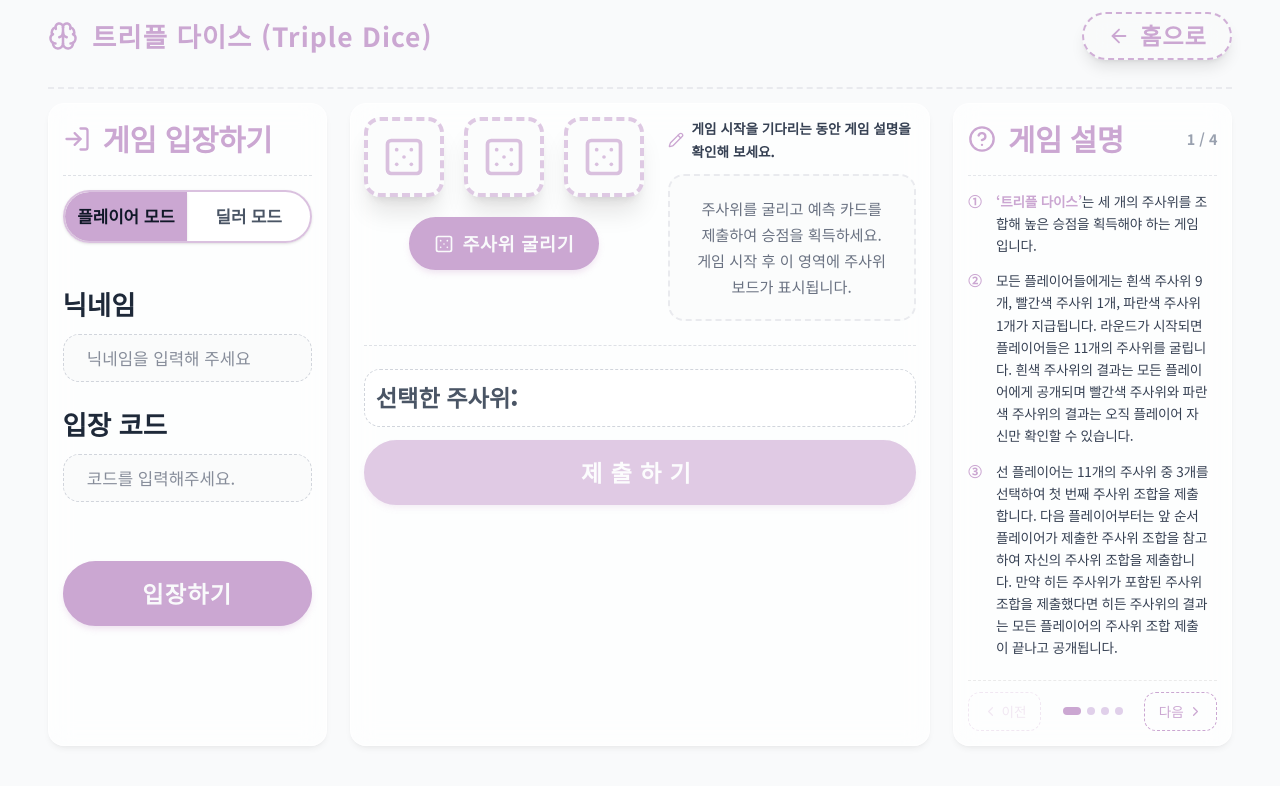
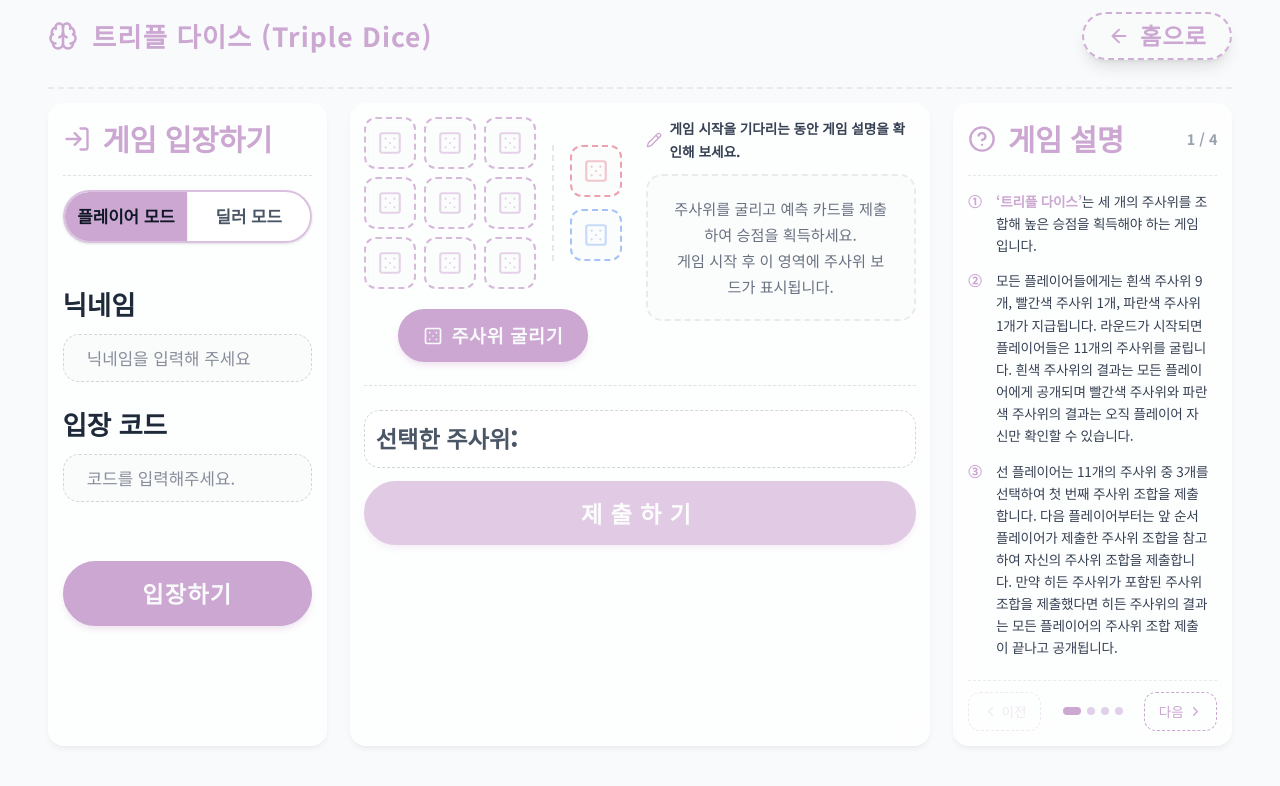
Before and after one commit to rlawlsdnjs78-infinity/infinitymath, a Next.js app: page /triple-dice in a window 1280 px wide. Shown: the top 786 px of the page. Built offline with nearby package versions, Linux system fonts and the light colour scheme; a web font is replaced by a local one.

Commit message:
style: 트리플 다이스 대기화면 주사위 보드 높이 고정

```diff
--- a/src/app/triple-dice/page.tsx
+++ b/src/app/triple-dice/page.tsx
@@ -75,6 +75,21 @@ function DiceFace({ value, color, size = 52, rolling = false }: { value: number;
           )}
         </div>
       ))}
+    </div>
+  );
+}
+
+// 굴리기 전 빈 주사위 칸 (DiceFace와 동일한 크기로 레이아웃 고정)
+const SLOT_COLORS: Record<DiceColor, string> = { white: "#CBA7D2", red: "#e8899a", blue: "#8fb4f5" };
+
+function DiceSlot({ color = "white", size = 52 }: { color?: DiceColor; size?: number }) {
+  return (
+    <div
+      aria-hidden="true"
+      className="rounded-xl bg-gray-50/60 flex items-center justify-center"
+      style={{ width: size, height: size, border: `2px dashed ${SLOT_COLORS[color]}`, opacity: 0.8 }}
+    >
+      <Dice5 size={size * 0.5} style={{ color: SLOT_COLORS[color], opacity: 0.6 }} />
     </div>
   );
 }
@@ -323,38 +338,37 @@ export default function TripleDicePage() {
               {/* 연습 모드(방 미접속): 게임 대기 안내 */}
               {!inGameRoom ? (
                 <div className="flex flex-col xl:flex-row items-center xl:items-start justify-between" style={{ gap: "1.45rem" }}>
-                  {/* 좌측: 주사위 보드 (굴리기 전에는 플레이스홀더) */}
+                  {/* 좌측: 주사위 보드 (굴리기 전에도 같은 크기의 빈 칸을 표시해 높이 고정) */}
                   <div className="flex flex-col items-center justify-center flex-shrink-0 py-2 mx-auto xl:mx-0" style={{ gap: "1.25rem" }}>
-                    {practiceDice ? (
                     <div className="flex items-center" style={{ gap: "1rem" }}>
                       {/* 흰색 주사위 9개 (3x3) */}
                       <div className="grid grid-cols-3" style={{ gap: "0.5rem" }}>
-                          {practiceDice.white.map((v, i) => (
-                            <DiceFace key={`w-${i}`} value={v} color="white" rolling={isRolling} />
-                          ))}
+                        {Array.from({ length: 9 }, (_, i) =>
+                          practiceDice ? (
+                            <DiceFace key={`w-${i}`} value={practiceDice.white[i]} color="white" rolling={isRolling} />
+                          ) : (
+                            <DiceSlot key={`w-${i}`} />
+                          )
+                        )}
                       </div>
                       {/* 빨간색 / 파란색 주사위 */}
                       <div
                         className="flex flex-col items-center border-l-2 border-dashed border-gray-200"
                         style={{ gap: "0.75rem", paddingLeft: "1rem" }}
                       >
+                        {practiceDice ? (
+                          <>
                             <DiceFace value={practiceDice.red} color="red" rolling={isRolling} />
                             <DiceFace value={practiceDice.blue} color="blue" rolling={isRolling} />
+                          </>
+                        ) : (
+                          <>
+                            <DiceSlot color="red" />
+                            <DiceSlot color="blue" />
+                          </>
+                        )}
                       </div>
                     </div>
-                    ) : (
-                      <div className="flex items-center gap-5">
-                        {[1, 2, 3].map((i) => (
-                          <div
-                            key={i}
-                            className="rounded-2xl border-4 border-dashed border-[#CBA7D2]/60 bg-gray-50/60 flex items-center justify-center shadow-xl"
-                            style={{ width: "80px", height: "80px" }}
-                          >
-                            <Dice5 size={44} className="text-[#CBA7D2]/70" />
-                          </div>
-                        ))}
-                      </div>
-                    )}
                     <button
                       type="button"
                       id="td-roll-dice-btn"
```
Lines whose indentation alone changed are shown as unchanged.
